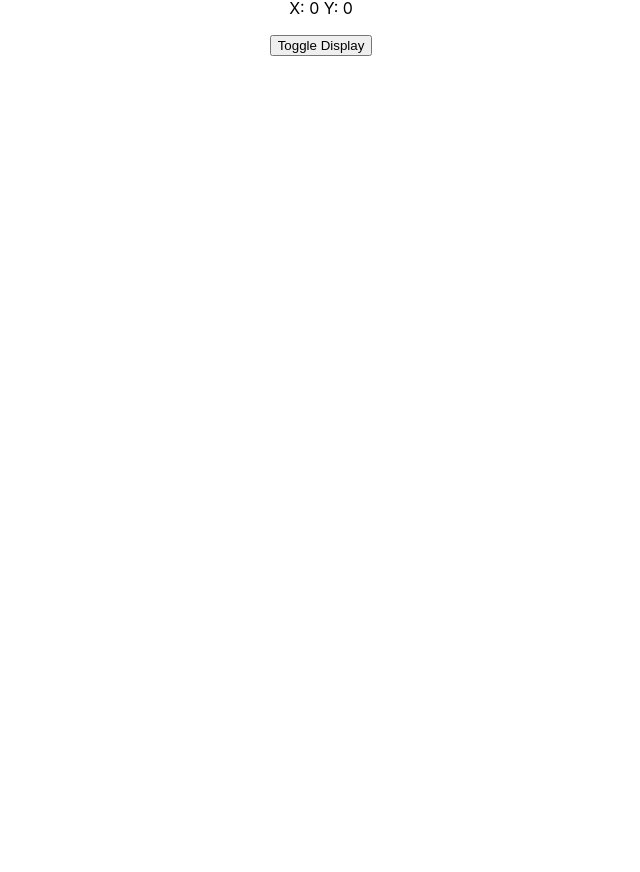
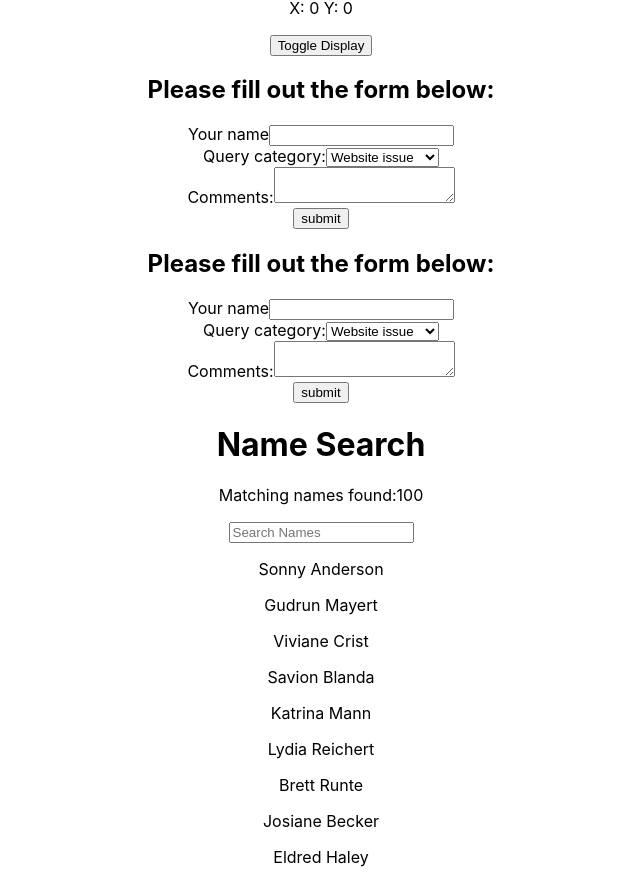
Before and after one commit to Gurmali/react-essentials-mini-project, a React (Create React App) app in the folder my-app/: page / in a window 1280 px wide. Shown: the part 1878-2750 px from the top of the page, without its empty margins (319-959 px from the left). Before the commit the page ends 1934 px from the top, so only its background shows below. Built offline with nearby package versions, Linux system fonts and the light colour scheme.

Commit message:
forms and filtered seach

```diff
--- a/my-app/src/App.js
+++ b/my-app/src/App.js
@@ -13,6 +13,9 @@
 import LifeCyclesCDM from './components/LifeCyclesCDM';
 import LifeCycleCDU from './components/LifeCycleCDU';
 import LifeCycleCWU from './components/LifeCycleCWU';
+import ControlledForm from './components/ControlledForm';
+import UncontrolledForm from './components/UncontrolledForm';
+import SearchBar from './components/SearchBar';
 
 
 function App() {
@@ -31,6 +34,9 @@
       <LifeCyclesCDM />
       <LifeCycleCDU />
       <LifeCycleCWU />
+      <ControlledForm />
+      <UncontrolledForm />
+      <SearchBar />
     </div>
   );
 }
--- /dev/null
+++ b/my-app/src/components/ControlledForm.js
@@ -0,0 +1,78 @@
+import React, { Component } from 'react'
+
+export class ControlledForm extends Component {
+    constructor(props) {
+      super(props)
+
+      this.state = {
+         name: "",
+         category: "website",
+         comments: "",
+      }
+    }
+
+    handleNameChange = (event) => {
+      this.setState({
+          name: event.target.value
+      })
+    }
+
+    handleCatagory = (event) => {
+      this.setState({
+        category: event.target.value
+      })
+    }
+
+    handleComments = (event) => {
+      this.setState({
+        comments: event.target.value
+      })
+    }
+
+    handleSubmit = (event) => {
+      event.preventDefault()
+      console.log(this.state)
+    }
+
+  render() {
+    return (
+      <div>
+        <h2>Please fill out the form below:</h2>
+            <form onSubmit={this.handleSubmit}>
+              <div>
+                <label htmlFor='id-name'>Your name</label>
+                <input
+                  value={this.state.name}
+                  id="id-name" typ="text"
+                  name="name"
+                  onChange={this.handleNameChange}
+                />
+              </div>
+              <div>
+                <label htmlFor='id-category'>Query category:</label>
+                <select
+                value={this.state.category}
+                onChange={this.handleCatagory}
+                id="id-category"
+                name="category">
+                    <option value="website">Website issue</option>
+                    <option value="order">Order issue</option>
+                    <option value="general">General inquiry</option>
+                </select>
+              </div>
+              <div>
+                <label htmlFor='id-comments' value={this.state.comments} onChange={this.handleComments} >Comments:</label>
+                <textarea
+                value={this.state.comments}
+                onChange={this.handleComments}
+                id="id-comments"
+                name="comments" />
+              </div>
+                <input type="submit" value="submit" />
+            </form>
+      </div>
+    )
+  }
+}
+
+export default ControlledForm
--- /dev/null
+++ b/my-app/src/components/SearchBar.js
@@ -0,0 +1,44 @@
+import React, { Component } from 'react'
+import importedNames from "../names"
+export class SearchBar extends Component {
+    constructor(props) {
+      super(props)
+
+      this.state = {
+         names: importedNames
+      }
+    }
+
+    handleChange = (event) => {
+        const inputText = event.target.value.toLowerCase()
+        console.log(inputText)
+        const filteredNames = importedNames.filter(names => {
+            return names.toLowerCase().includes(inputText)
+        })
+        this.setState({
+            names: filteredNames
+        })
+    }
+
+  render() {
+    return (
+      <div>
+        <h1>Name Search</h1>
+        <p>Matching names found:{this.state.names.length}</p>
+        <form>
+            <input
+            onChange={(event) => this.handleChange(event)}
+            type="text"
+            placeholder="Search Names" />
+        </form>
+        <div style={{margin: "auto"}}>
+            {this.state.names.map(names => {
+                return <p key={names}>{names}</p>
+            })}
+        </div>
+      </div>
+    )
+  }
+}
+
+export default SearchBar
--- /dev/null
+++ b/my-app/src/components/UncontrolledForm.js
@@ -0,0 +1,57 @@
+import React, { Component } from 'react'
+
+export class UncontrolledForm extends Component {
+    constructor(props) {
+      super(props)
+      this.inputName = React.createRef()
+      this.inputCategory = React.createRef()
+      this.inputComments = React.createRef()
+    }
+
+    handleSubmit = (event) => {
+      event.preventDefault()
+      console.log(this.inputName.current.value)
+      console.log(this.inputCategory.current.value)
+      console.log(this.inputComments.current.value)
+    }
+
+  render() {
+    return (
+      <div>
+        <h2>Please fill out the form below:</h2>
+            <form onSubmit={this.handleSubmit}>
+              <div>
+                <label htmlFor='id-name'>Your name</label>
+                <input
+                  id="id-name"
+                  type="text"
+                  name="name"
+                  ref={this.inputName}
+                />
+              </div>
+              <div>
+                <label htmlFor='id-category'>Query category:</label>
+                <select
+                id="id-category"
+                name="category"
+                ref={this.inputCategory}>
+                    <option value="website">Website issue</option>
+                    <option value="order">Order issue</option>
+                    <option value="general">General inquiry</option>
+                </select>
+              </div>
+              <div>
+                <label htmlFor='id-comments'>Comments:</label>
+                <textarea
+                id="id-comments"
+                name="comments"
+                ref={this.inputComments} />
+              </div>
+                <input type="submit" value="submit" />
+            </form>
+      </div>
+    )
+  }
+}
+
+export default UncontrolledForm
--- /dev/null
+++ b/my-app/src/names.js
@@ -0,0 +1,103 @@
+const names = [
+    "Sonny Anderson",
+    "Gudrun Mayert",
+    "Viviane Crist",
+    "Savion Blanda",
+    "Katrina Mann",
+    "Lydia Reichert",
+    "Brett Runte",
+    "Josiane Becker",
+    "Eldred Haley",
+    "Dan Lehner",
+    "Ramona Stiedemann",
+    "Jose Keebler",
+    "Evert McClure",
+    "Linnea Boehm",
+    "Diana Jones",
+    "Lottie Veum",
+    "Madyson Becker",
+    "Philip Feeney",
+    "Kobe Kuhic",
+    "Jessica Wisoky",
+    "Kasey Auer",
+    "Arnoldo Sipes",
+    "Madisen Davis",
+    "Alex Swaniawski",
+    "Helene Jenkins",
+    "Leone Olson",
+    "Ola Lockman",
+    "Kaylie Mueller",
+    "Kitty Steuber",
+    "Ralph Mosciski",
+    "Zane Bradtke",
+    "Syble Torp",
+    "Luella Weimann",
+    "Rigoberto Dicki",
+    "Andre Gusikowski",
+    "Moshe Torphy",
+    "Rhoda Rosenbaum",
+    "Libby Spinka",
+    "Maeve Zieme",
+    "Sydney Gleichner",
+    "Jimmy Blick",
+    "Tara Casper",
+    "Cayla Upton",
+    "Keith Wyman",
+    "Derick Emmerich",
+    "Nia Waelchi",
+    "Armani Nienow",
+    "Keyon DuBuque",
+    "Keeley Doyle",
+    "Kristoffer Monahan",
+    "Brendon Orn",
+    "Brandy Romaguera",
+    "Lyda Hane",
+    "Lisandro Bauch",
+    "Oma Hirthe",
+    "Caleb Dicki",
+    "Sydney O'Kon",
+    "Missouri Greenholt",
+    "Kylie Green",
+    "Kiel Erdman",
+    "Anahi Balistreri",
+    "Rico Rippin",
+    "Ramiro Dach",
+    "Princess Bosco",
+    "Pink Stoltenberg",
+    "Adan Rau",
+    "Dessie Heller",
+    "Nyah Zulauf",
+    "Makayla Fisher",
+    "Neoma Stanton",
+    "Ebba Dooley",
+    "Rachel Denesik",
+    "Drew Crist",
+    "Wava Will",
+    "Loraine Macejkovic",
+    "Americo Mann",
+    "Jules Konopelski",
+    "Gloria Ankunding",
+    "Austin Wilderman",
+    "Sage Veum",
+    "Dorris Friesen",
+    "Wellington Klein",
+    "Asa Quitzon",
+    "Misty Schumm",
+    "Muhammad Bayer",
+    "Dante Ondricka",
+    "Lurline Kuvalis",
+    "Conner Herzog",
+    "Shanie Franecki",
+    "Lois Bednar",
+    "Carey Predovic",
+    "Adelbert Heidenreich",
+    "Romaine Jacobs",
+    "Jake Schuppe",
+    "Meta Parisian",
+    "Dillon Feest",
+    "Amanda O'Keefe",
+    "Kaitlyn O'Keefe",
+    "Earnest Jenkins",
+    "Reymundo Gleason"
+]
+export default names
```
